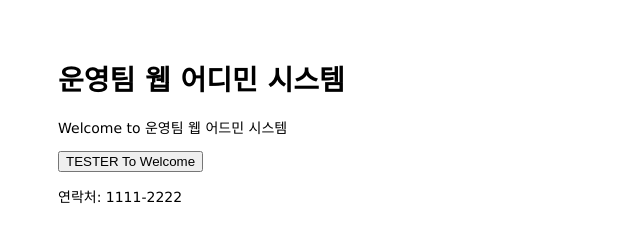
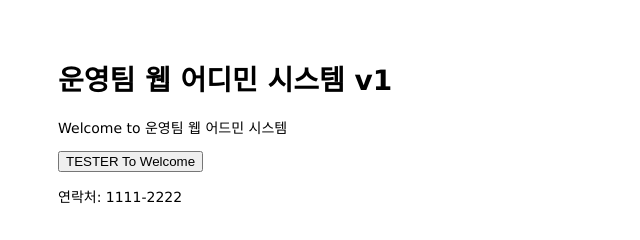
Before and after one commit to skidmarks/mastering-git-github, a website: page public/index.html in a window 1280 px wide. Shown: the full height of the page, 0-640 px from the left. Drawn offline with Linux system fonts and the light colour scheme.

Commit message:
Change header

```diff
--- a/public/index.html
+++ b/public/index.html
@@ -6,7 +6,7 @@
 </head>
 
 <body>
-  <h1>운영팀 웹 어디민 시스템</h1>
+  <h1>운영팀 웹 어디민 시스템 v1</h1>
   <p>Welcome to 운영팀 웹 어드민 시스템</p>
 
   <div>
```
